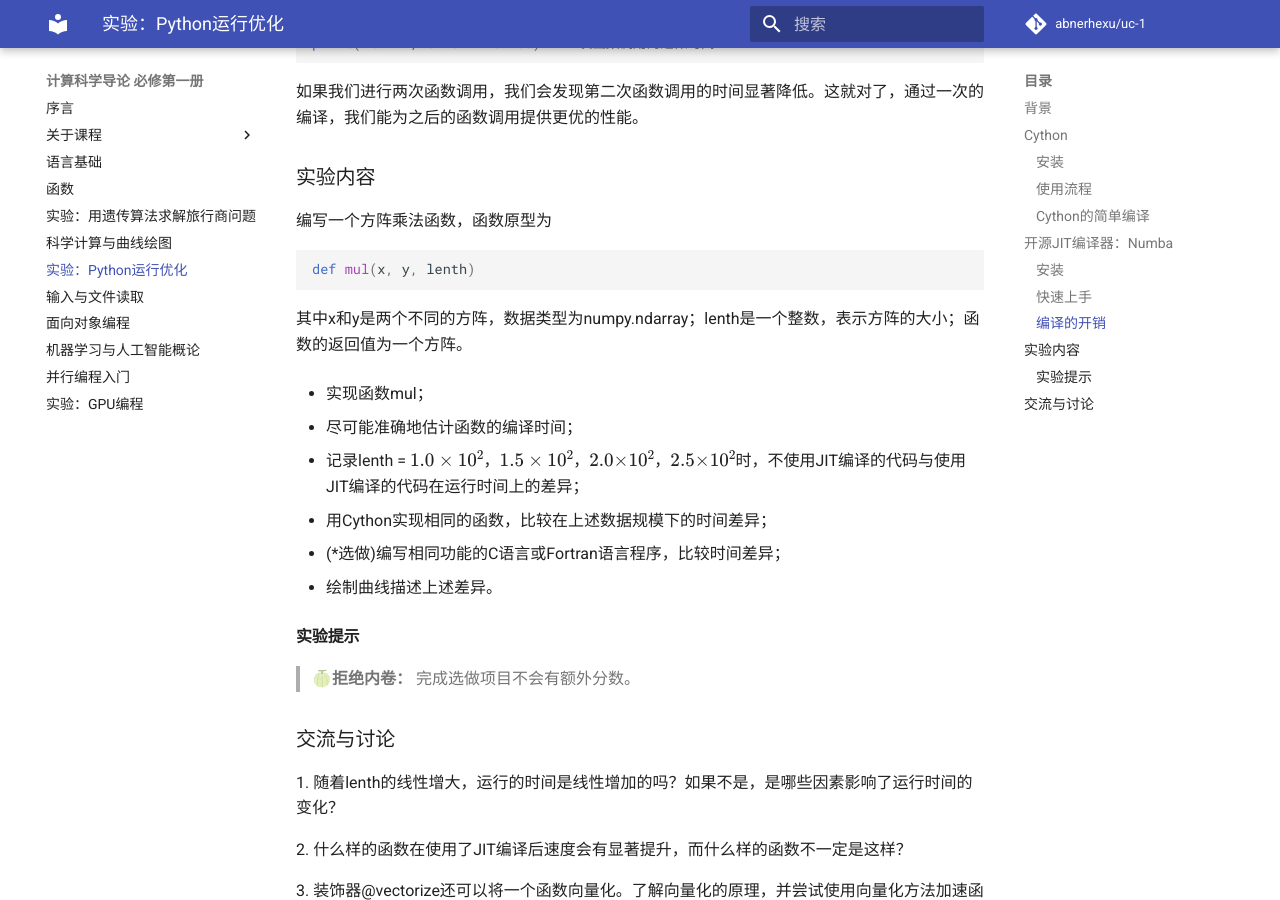
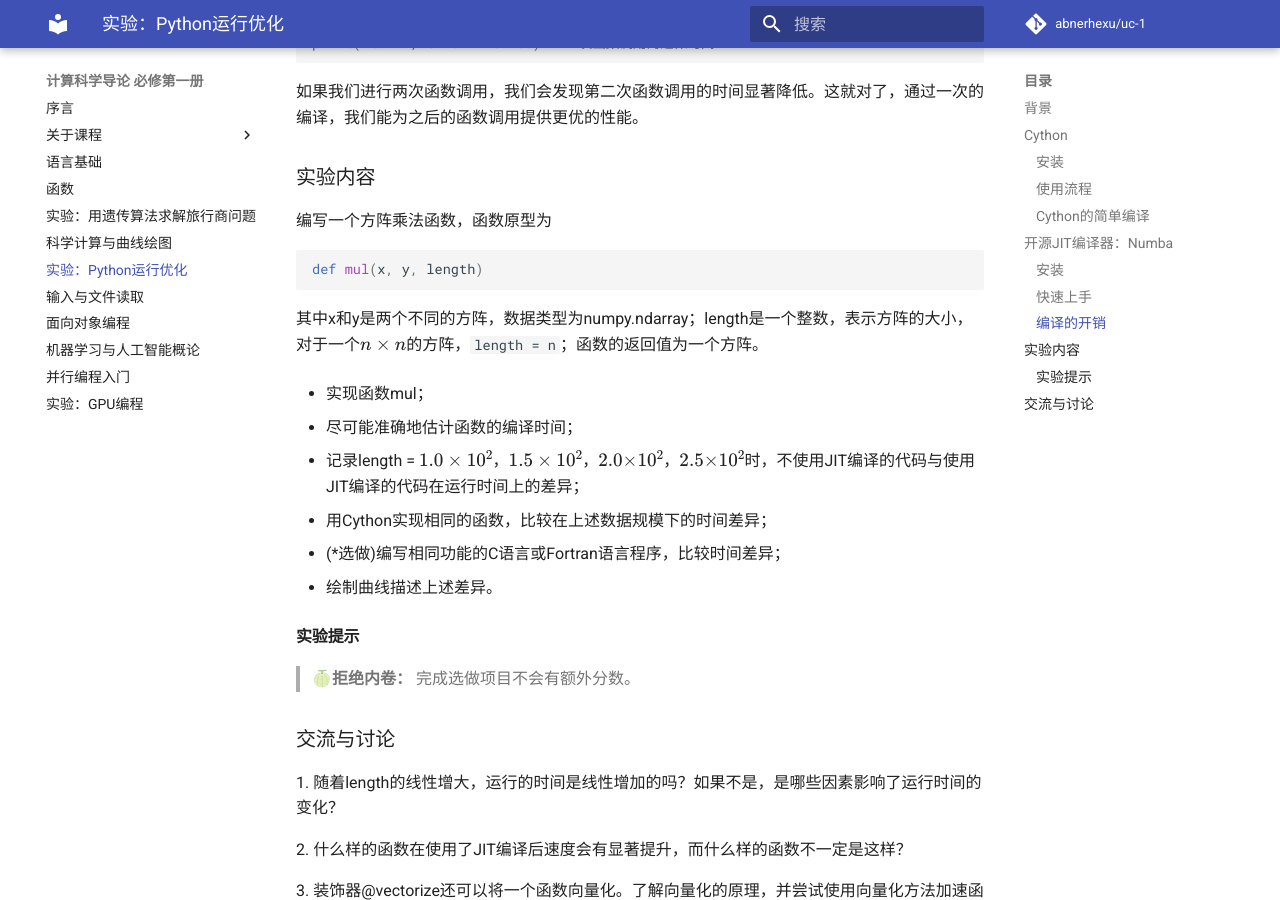
Before and after one commit to abnerhexu/uc-1, an MkDocs documentation site: the page built from docs/exp-opti.md, in a window 1280 px wide and 900 px high, scrolled down 4582 px. Built offline with MkDocs 1.6.1 and Material for MkDocs 9.7.7, drawn with Linux system fonts in a browser that asks for light colours; comment, search, counter and statistics services are not loaded; some of the changed text lies outside the part shown.

Commit message:
bug fixed

````diff
--- a/docs/exp-opti.md
+++ b/docs/exp-opti.md
@@ -86,7 +86,7 @@ Type "help", "copyright", "credits" or "license" for more information.
 
 #### Cython的简单编译
 
-现在，我们能像写“纯粹”的Python代码一样来工作了。在上一个实验中，我们曾经给出过一个时间复杂度位$O(n^2)$的函数实现。现在，我们将函数原封不动地复制到fib.py中，然后打开交互式编程界面，输入
+现在，我们能像写“纯粹”的Python代码一样来工作了。在上一个实验中，我们曾经给出过一个时间复杂度为$O(n^2)$的计算斐波那契数列的函数实现。现在，我们将函数原封不动地复制到fib.py中，然后打开交互式编程界面，输入
 
 ```python
 import pyximport; pyximport.install()
@@ -198,16 +198,16 @@ print("%.4f", time1 - time0) # 一次函数调用的近似时间
 编写一个方阵乘法函数，函数原型为
 
 ```python
-def mul(x, y, lenth)
+def mul(x, y, length)
 ```
 
-其中x和y是两个不同的方阵，数据类型为numpy.ndarray；lenth是一个整数，表示方阵的大小；函数的返回值为一个方阵。
+其中x和y是两个不同的方阵，数据类型为numpy.ndarray；length是一个整数，表示方阵的大小，对于一个$n\times n$的方阵，`length = n`；函数的返回值为一个方阵。
 
 *   实现函数mul；
 
 *   尽可能准确地估计函数的编译时间；
 
-*   记录lenth = $1.0\times10^2$，$1.5 \times 10^2$，$2.0×10^2$，$2.5×10^2$时，不使用JIT编译的代码与使用JIT编译的代码在运行时间上的差异；
+*   记录length = $1.0\times10^2$，$1.5 \times 10^2$，$2.0×10^2$，$2.5×10^2$时，不使用JIT编译的代码与使用JIT编译的代码在运行时间上的差异；
 
 *   用Cython实现相同的函数，比较在上述数据规模下的时间差异；
 
@@ -221,7 +221,7 @@ def mul(x, y, lenth)
 
 ### 交流与讨论
 
-1\. 随着lenth的线性增大，运行的时间是线性增加的吗？如果不是，是哪些因素影响了运行时间的变化？
+1\. 随着length的线性增大，运行的时间是线性增加的吗？如果不是，是哪些因素影响了运行时间的变化？
 
 2\. 什么样的函数在使用了JIT编译后速度会有显著提升，而什么样的函数不一定是这样？
 
````
Also changed, not shown: site/exp-opti/index.html, site/search/search_index.json, site/sitemap.xml, 1 other file.
